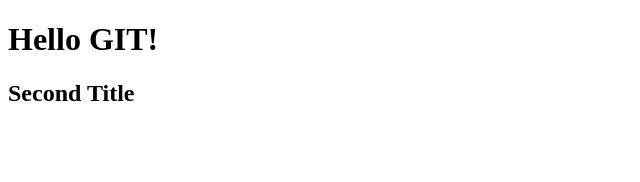
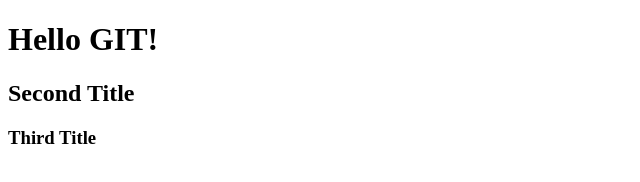
Before and after one commit to scarepull/git_start, a plain HTML site: page index.html in a window 1280 px wide. Shown: the whole page, without its empty margins (0-640 px from the left). Drawn offline with Linux system fonts and the light colour scheme.

Commit message:
new title added

```diff
--- a/index.html
+++ b/index.html
@@ -8,5 +8,6 @@
 <body>
     <h1>Hello GIT!</h1>
     <h2>Second Title</h2>
+    <h3>Third Title</h3>
 </body>
 </html>
```
